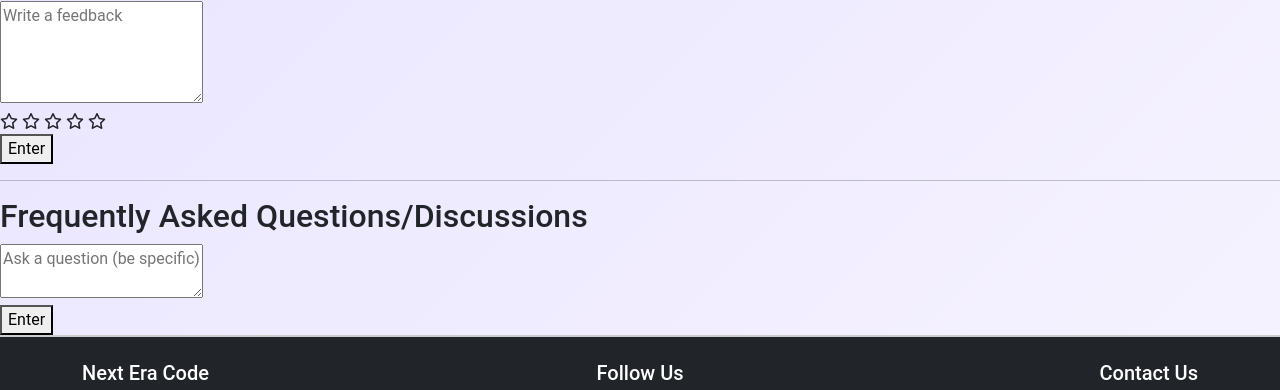
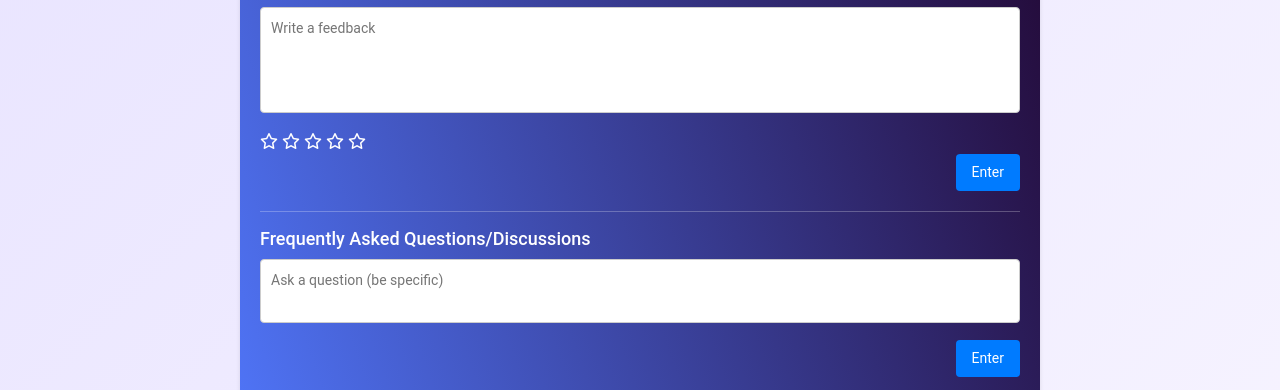
Before and after one commit to Aryan-Lokhande/NextEraCode_Web, a plain HTML site: page contact.html in a window 1280 px wide. Shown: the part 608-998 px from the top of the page. Drawn offline with nearby package versions, Linux system fonts and the light colour scheme.

Commit message:
Update contact.css
Feedback and Discussion Css added

```diff
--- a/style/contact.css
+++ b/style/contact.css
@@ -71,3 +71,68 @@ footer {
 .plus-icon {
   font-size: 22px;
 }
+
+/* feedback and Discussion starts */
+hr{
+  color: #fff;
+}
+
+.container1 {
+  max-width: 800px;
+  margin: 20px auto;
+  background-color: #fff;
+  background: linear-gradient(70deg, #4f74f6, #240b3a);
+  border-radius: 8px;
+  box-shadow: 0 2px 4px rgba(0, 0, 0, 0.1);
+  padding: 20px;
+}
+
+h2 {
+  font-size: 18px;
+  margin-bottom: 10px;
+  color: #fff;
+}
+
+.section {
+  margin-bottom: 20px;
+}
+
+textarea {
+  width: 100%;
+  padding: 10px;
+  font-size: 14px;
+  border: 1px solid #ccc;
+  border-radius: 4px;
+  resize: none;
+  margin-bottom: 10px;
+}
+
+
+
+.star {
+  color: white;
+  cursor: pointer;
+}
+
+.star.gold {
+  color: gold;
+}
+
+.button-container {
+  text-align: right;
+}
+
+button {
+  background-color: #007bff;
+  color: white;
+  padding: 8px 16px;
+  border: none;
+  border-radius: 4px;
+  cursor: pointer;
+  font-size: 14px;
+}
+
+button:hover {
+  background-color: #0056b3;
+}
+/* discuss and Feedback ends */
```
